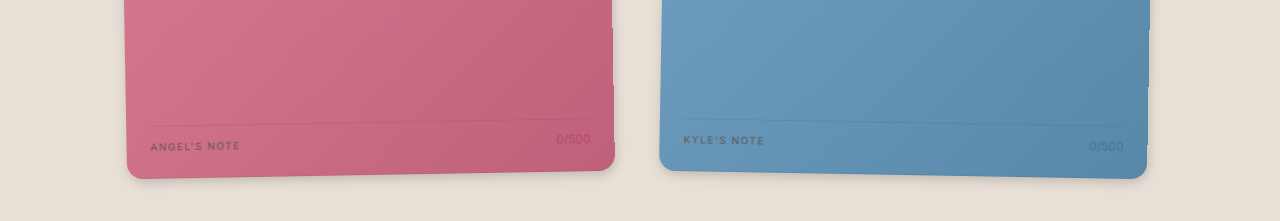
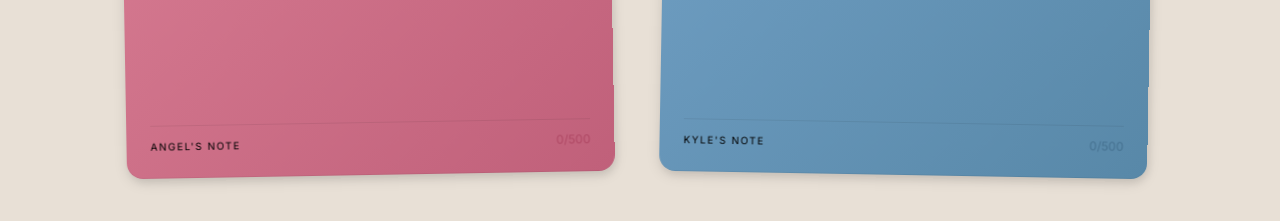
Before and after one commit to kyltrg/Solace, a Next.js app: page /home in a window 1280 px wide. Shown: the part 6060-6281 px from the top of the page. Built offline with nearby package versions, Linux system fonts and the light colour scheme; no server answers; the database is empty; a web font is replaced by a local one.

Commit message:
fix: make sticky note footer text black for readability

```diff
--- a/src/components/home/StickyNotes.tsx
+++ b/src/components/home/StickyNotes.tsx
@@ -137,14 +137,14 @@ export default function StickyNotes() {
               />
               <div className="mt-3 flex flex-col gap-1.5 border-t border-[var(--border)] pt-3">
                 <div className="flex items-center justify-between">
-                  <span className="text-[10px] uppercase tracking-[.15em] text-[var(--muted)]">Angel&apos;s note</span>
+                  <span className="text-[10px] uppercase tracking-[.15em] text-black">Angel&apos;s note</span>
                   <div className="flex items-center gap-2">
-                    {saving === "angel" && <span className="text-[9px] uppercase tracking-[.2em] text-[var(--muted)]">Saving...</span>}
-                    <p className="sticky-note-char-angel text-xs text-pink-800/40">{(angel?.message ?? "").length}/500</p>
+                    {saving === "angel" && <span className="text-[9px] uppercase tracking-[.2em] text-black">Saving...</span>}
+                    <p className="sticky-note-char-angel text-xs text-black/60">{(angel?.message ?? "").length}/500</p>
                   </div>
                 </div>
                 {angel?.updatedAt && (
-                  <p className="text-[9px] tracking-wide text-[var(--muted)]/60">
+                  <p className="text-[9px] tracking-wide text-black">
                     {formatWrittenDate(angel.updatedAt)}
                   </p>
                 )}
@@ -180,14 +180,14 @@ export default function StickyNotes() {
               />
               <div className="mt-3 flex flex-col gap-1.5 border-t border-[var(--border)] pt-3">
                 <div className="flex items-center justify-between">
-                  <span className="text-[10px] uppercase tracking-[.15em] text-[var(--muted)]">Kyle&apos;s note</span>
+                  <span className="text-[10px] uppercase tracking-[.15em] text-black">Kyle&apos;s note</span>
                   <div className="flex items-center gap-2">
-                    {saving === "kyle" && <span className="text-[9px] uppercase tracking-[.2em] text-[var(--muted)]">Saving...</span>}
-                    <p className="sticky-note-char-kyle text-xs text-blue-800/40">{(kyle?.message ?? "").length}/500</p>
+                    {saving === "kyle" && <span className="text-[9px] uppercase tracking-[.2em] text-black">Saving...</span>}
+                    <p className="sticky-note-char-kyle text-xs text-black/60">{(kyle?.message ?? "").length}/500</p>
                   </div>
                 </div>
                 {kyle?.updatedAt && (
-                  <p className="text-[9px] tracking-wide text-[var(--muted)]/60">
+                  <p className="text-[9px] tracking-wide text-black">
                     {formatWrittenDate(kyle.updatedAt)}
                   </p>
                 )}
```
